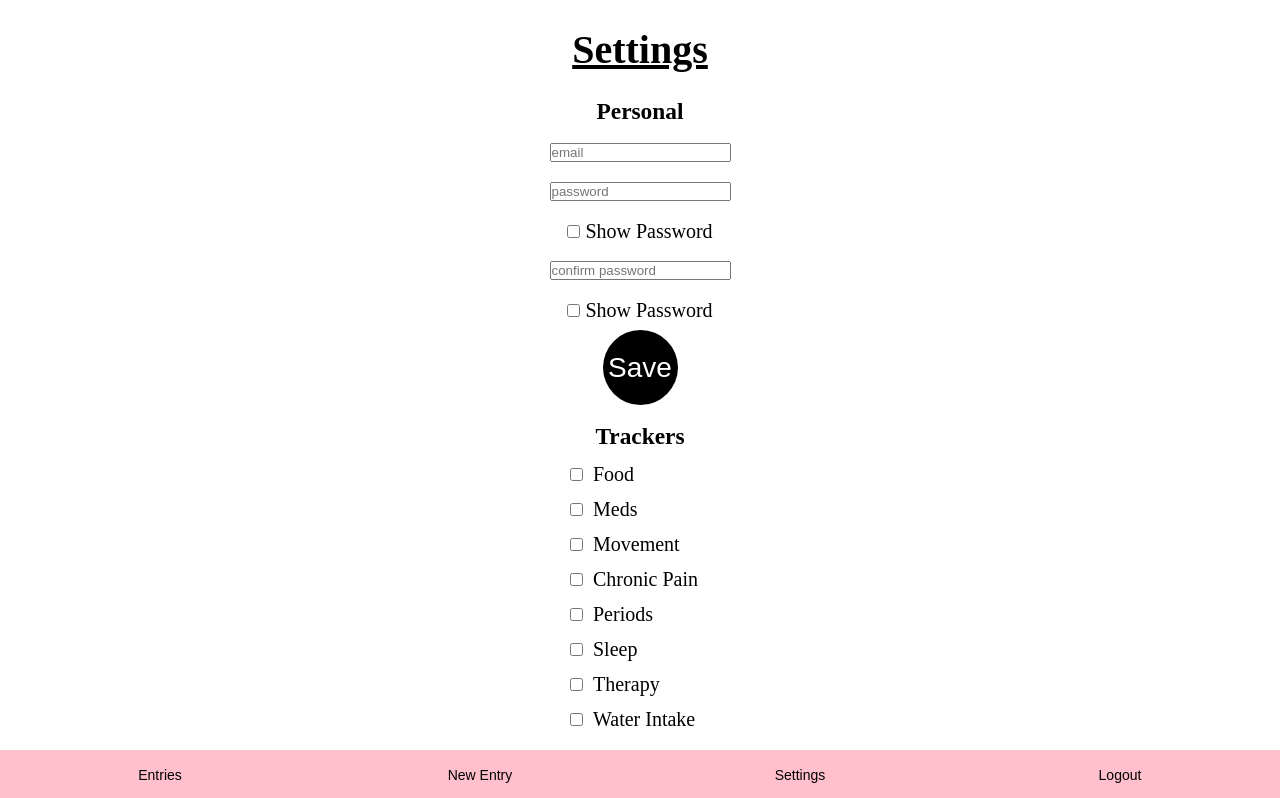
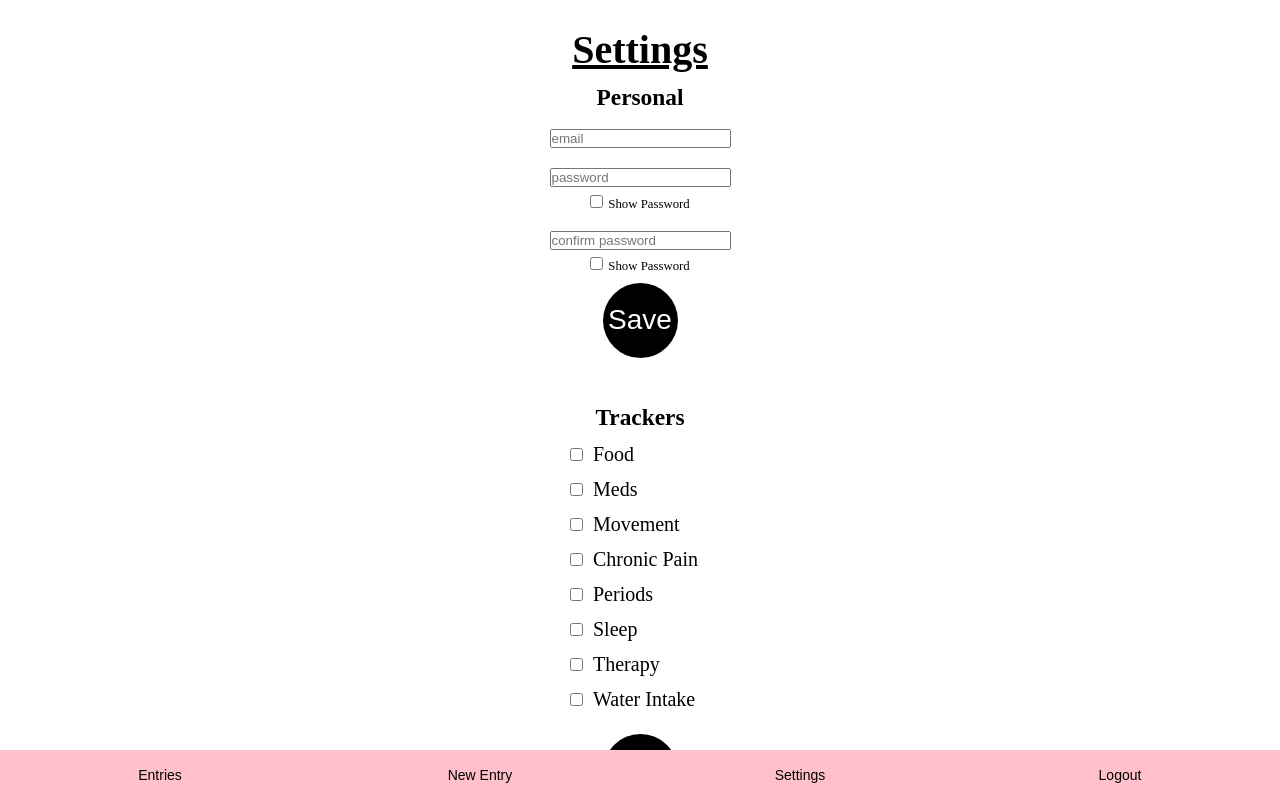
Before and after one commit to AwrenNuit/mood-tracker, a React (Create React App) app: page /settings in a window 1280 px wide. Shown: the top 798 px of the page. Built offline with nearby package versions, Linux system fonts and the light colour scheme; no server answers; a web font is replaced by a local one.

Commit message:
created stylesheet, updated font sizes and margins

```diff
--- /dev/null
+++ b/src/components/Settings/Settings.css
@@ -0,0 +1,16 @@
+.settings-container h1 {
+  margin-bottom: -2rem;
+}
+
+.settings-container h3 {
+  margin-top: 3rem;
+}
+
+.settings-pass {
+  margin-bottom: 0.2rem;
+}
+
+.show-pass ~ span {
+  margin-top: -1rem;
+  font-size: 0.8rem;
+}
--- a/src/components/Settings/Settings.js
+++ b/src/components/Settings/Settings.js
@@ -1,6 +1,7 @@
 import React, { useCallback, useState, useEffect } from 'react';
 import { useDispatch, useSelector } from 'react-redux';
 import { useHistory } from 'react-router-dom';
+import './Settings.css';
 
 export default function Settings() {
 
@@ -105,7 +106,7 @@ export default function Settings() {
   }
 
   return(
-    <center>
+    <center className="settings-container">
       <h1>Settings</h1>
       <h3>Personal</h3>
         <form onSubmit={updatePersonalDetails}>
@@ -117,27 +118,29 @@ export default function Settings() {
             placeholder="email"
           />
           <input
-            className="text-input"
+            className="settings-pass text-input"
             type={passwordView}
             value={password}
             onChange={(e)=>setPassword(e.target.value)}
             placeholder="password"
           />
           <input
+            className="show-pass"
             type="checkbox"
             onChange={togglePasswordView}
-          /> Show Password
+          /> <span>Show Password</span>
           <input
-            className="text-input"
+            className="settings-pass text-input"
             type={confirmPasswordView}
             value={confirmPassword}
             onChange={(e)=>setConfirmPassword(e.target.value)}
             placeholder="confirm password"
           />
           <input
+            className="show-pass"
             type="checkbox"
             onChange={toggleConfirmPasswordView}
-          /> Show Password
+          /> <span>Show Password</span>
           <br />
           <button className="btn-primary" type="submit">Save</button>
         </form>
```
